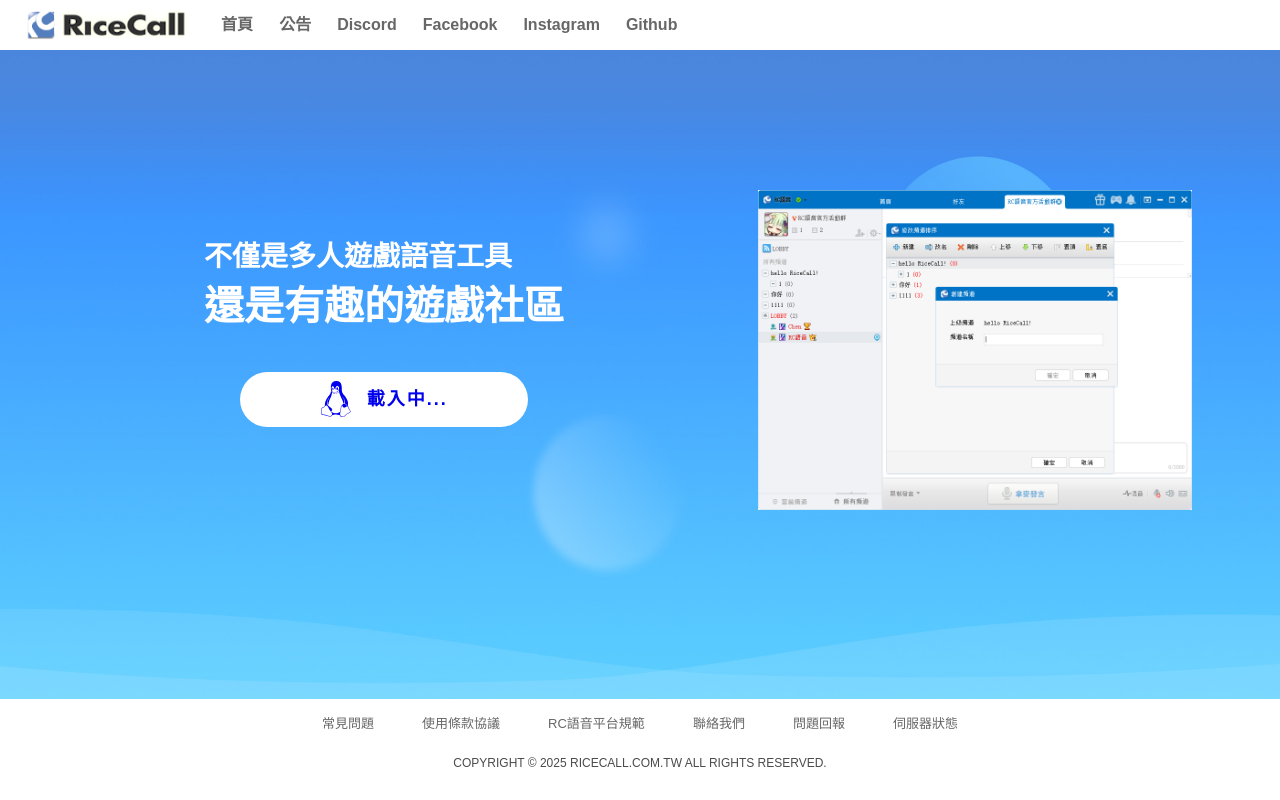
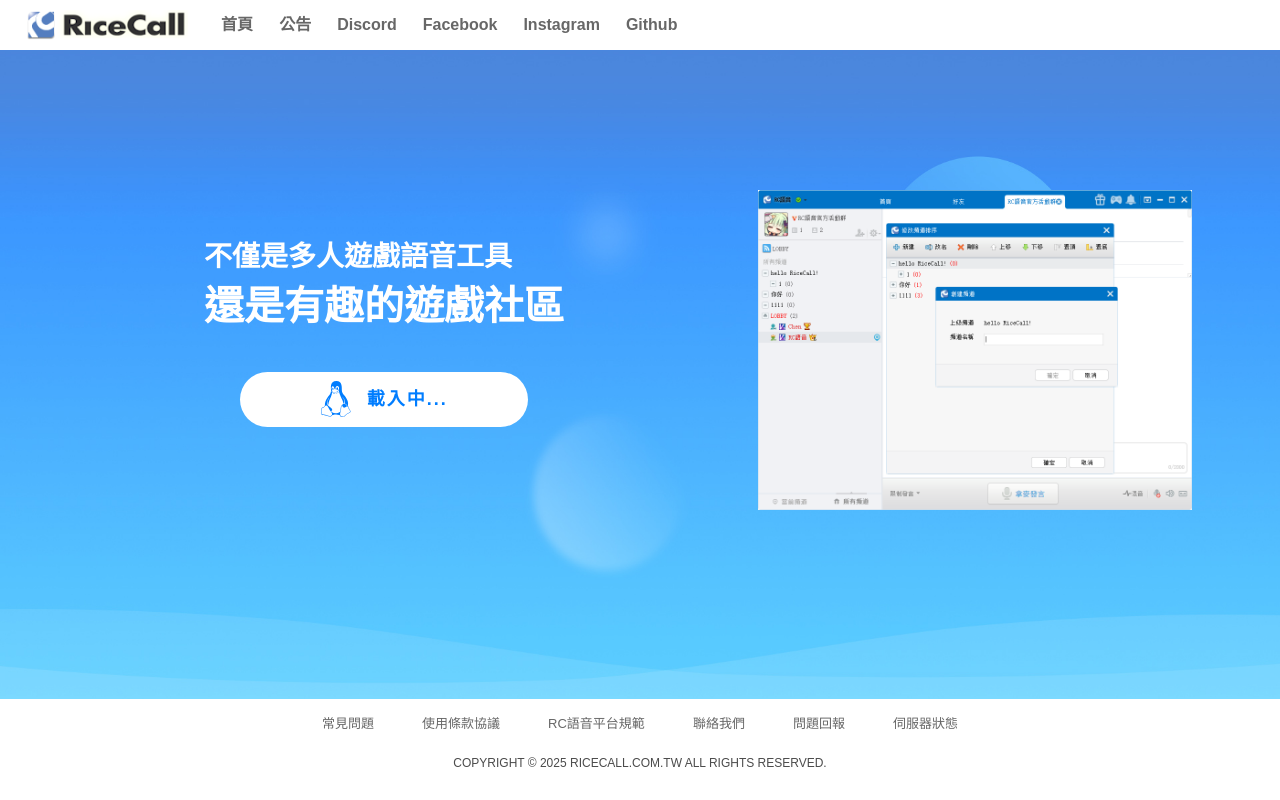
Before and after one commit to cstrikeasia/rc-website, a Next.js app: page / in a window 1280 px wide. Built offline with nearby package versions, Linux system fonts and the light colour scheme; no server answers.

Commit message:
fix: a element color

```diff
--- a/styles/common/content.module.css
+++ b/styles/common/content.module.css
@@ -90,6 +90,7 @@
   line-height: 54px;
   background: #fff;
   border-radius: 30px;
+  color: #007dff;
 }
 
 .main p a {
```
